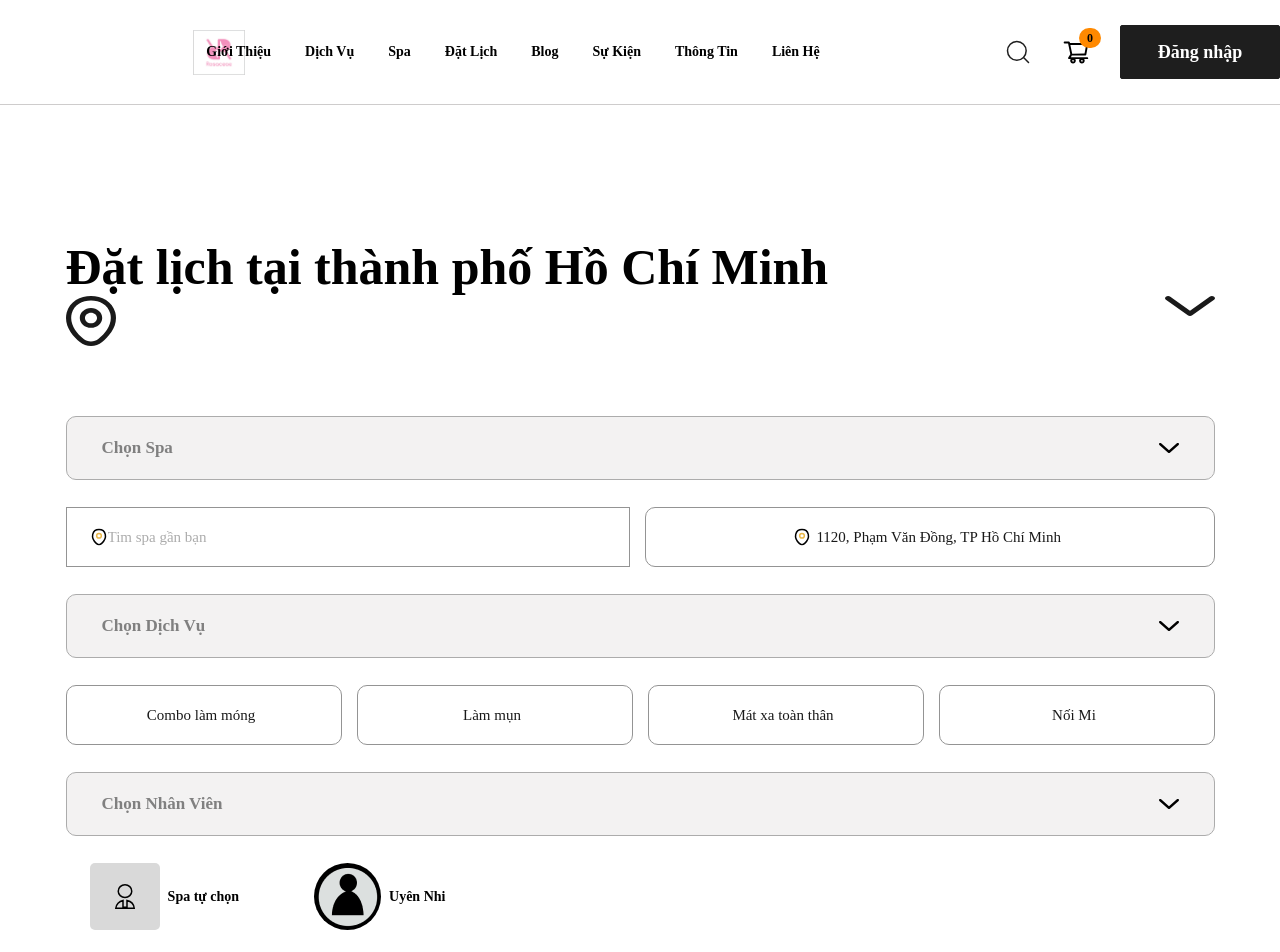
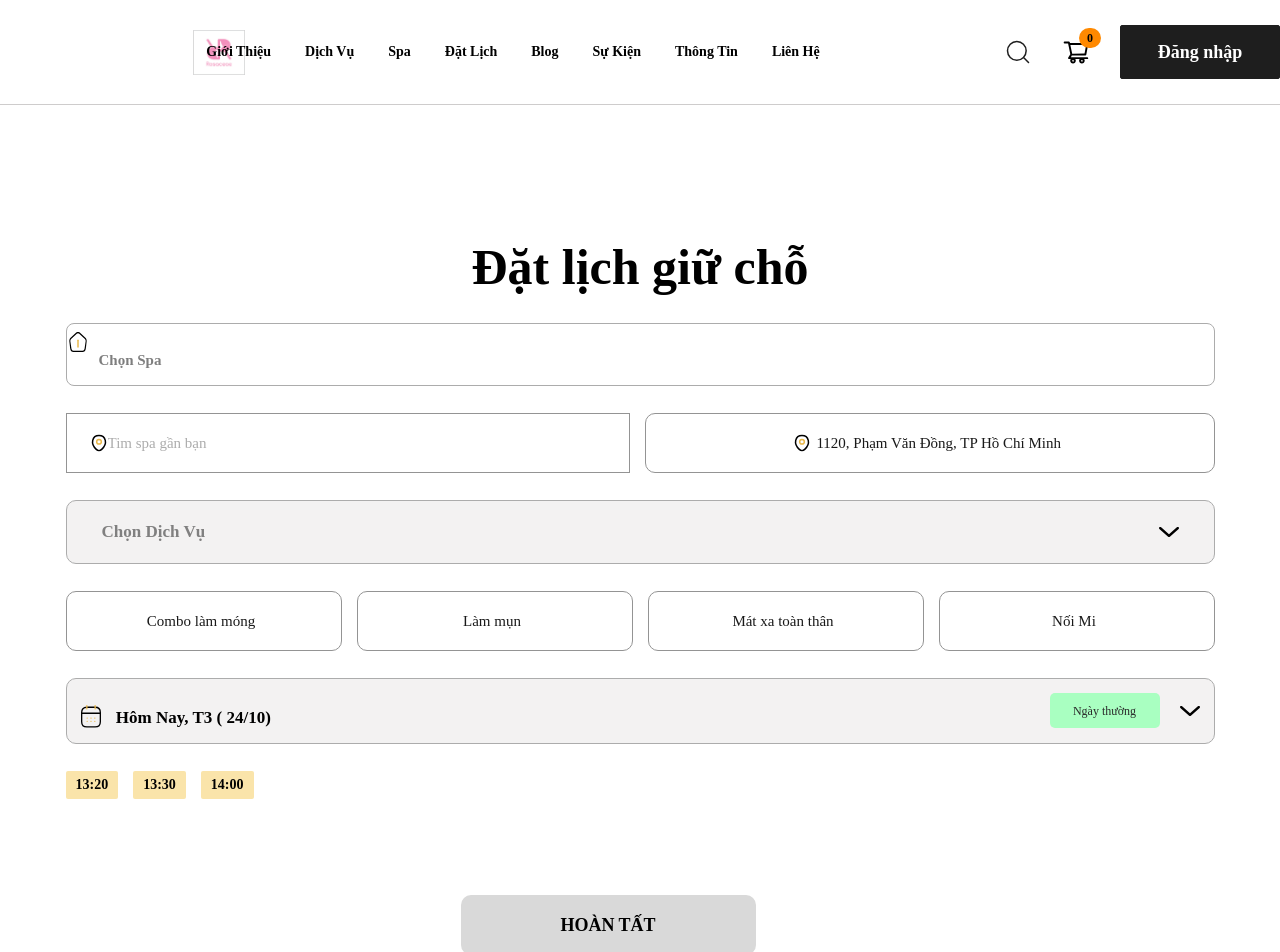
Before and after one commit to dipstickit/rosaceae, a React (Vite) app: page /booking in a window 1280 px wide. Shown: the top 952 px of the page. Built offline with nearby package versions, Linux system fonts and the light colour scheme.

Commit message:
fix props component

```diff
--- a/src/components/Header/index.tsx
+++ b/src/components/Header/index.tsx
@@ -37,7 +37,7 @@ export default function Header({ ...props }: Props) {
     localStorage.removeItem("access-token");
     localStorage.removeItem("user-info");
     dispatch(logoutUser());
-    navigate('/login');
+    navigate("/login");
   };
 
   return (
--- /dev/null
+++ b/src/pages/BookingSalon/index.tsx
@@ -0,0 +1,209 @@
+import React, { useState, useEffect } from "react";
+import {
+  Button,
+  TextField,
+  Container,
+  Typography,
+  Box,
+  CardMedia,
+  Card,
+  CardContent,
+  CircularProgress,
+} from "@mui/material";
+import { Footer, Header } from "../../components";
+import spaService from "../../api/booking.api";
+import { SpaLocation } from "../../types/spaLocation.type";
+import { useNavigate } from "react-router-dom";
+
+type BookingSalonProps = {
+  onSelectSpa: (spa: SpaLocation) => void;
+};
+
+const BookingSalon = ({ onSelectSpa }: BookingSalonProps) => {
+  const [searchTerm, setSearchTerm] = useState<string>("");
+  const [spas, setSpas] = useState<SpaLocation[]>([]);
+  const [filteredSpas, setFilteredSpas] = useState<SpaLocation[]>([]);
+  const [loading, setLoading] = useState<boolean>(true);
+  const [showSpas, setShowSpas] = useState<boolean>(false);
+  const navigate = useNavigate();
+
+  useEffect(() => {
+    const fetchSpas = async () => {
+      try {
+        const response = await spaService.getAllLocation();
+        if (response && response.data) {
+          const data: any = response.data;
+          setSpas(data);
+          setLoading(false);
+        } else {
+          console.error("Failed to fetch spas data");
+          setLoading(false);
+        }
+      } catch (error) {
+        console.error("Error fetching spas data:", error);
+        setLoading(false);
+      }
+    };
+
+    fetchSpas();
+  }, []);
+
+  const fetchSpaLocation = async () => {
+    try {
+      setLoading(true);
+      const response = await spaService.getLocationNearBy();
+      if (response && response.data) {
+        const data: any = response.data;
+        setSpas(data);
+        setFilteredSpas(data);
+        setLoading(false);
+        setShowSpas(true);
+      } else {
+        console.error("Failed to fetch spas data");
+        setLoading(false);
+      }
+    } catch (error) {
+      console.error("Error fetching spas data:", error);
+      setLoading(false);
+    }
+  };
+
+  useEffect(() => {
+    if (searchTerm) {
+      const filtered = spas.filter((spa) =>
+        spa.accountName.toLowerCase().includes(searchTerm.toLowerCase())
+      );
+      setFilteredSpas(filtered);
+      setShowSpas(true);
+    } else {
+      setFilteredSpas(spas);
+    }
+  }, [searchTerm, spas]);
+
+  const handleSearchInputChange = (
+    event: React.ChangeEvent<HTMLInputElement>
+  ) => {
+    const term = event.target.value;
+    setSearchTerm(term);
+  };
+
+  const handleSelectSpa = (spa: SpaLocation) => {
+    console.log("Selected spa:", spa);
+    if (typeof onSelectSpa === "function") {
+      onSelectSpa(spa);
+    } else {
+      console.error("onSelectSpa is not a function");
+    }
+    navigate("/booking");
+  };
+
+  const handleFindNearbySpas = async (
+    event: React.MouseEvent<HTMLButtonElement>
+  ) => {
+    event.preventDefault();
+    await fetchSpaLocation();
+    setSearchTerm("");
+  };
+
+  if (loading) {
+    return (
+      <Container className="flex items-center justify-center min-h-screen">
+        <CircularProgress />
+      </Container>
+    );
+  }
+
+  return (
+    <div className="flex flex-col min-h-screen">
+      <Header />
+      <Container className="flex-grow flex items-center justify-center">
+        <Box className="bg-white p-8 rounded-lg shadow-lg">
+          <Typography variant="h4" className="mb-9 font-bold text-center">
+            Chọn spa
+          </Typography>
+          <Box className="mb-4">
+            <TextField
+              fullWidth
+              value={searchTerm}
+              onChange={handleSearchInputChange}
+              placeholder="Tìm kiếm..."
+              variant="outlined"
+              className="mb-4"
+              InputProps={{
+                sx: { borderRadius: 5 },
+              }}
+            />
+          </Box>
+          <Box className="mb-4 flex space-x-4">
+            <Button
+              onClick={handleFindNearbySpas}
+              variant="contained"
+              color="primary"
+              className="bg-blue-500 hover:bg-blue-600"
+              sx={{
+                borderRadius: 2,
+                backgroundColor: "#43a047",
+                "&:hover": { backgroundColor: "#388e3c" },
+              }}
+            >
+              Tìm Spa gần đây
+            </Button>
+          </Box>
+        </Box>
+
+        {showSpas && (
+          <Box className="mt-6 flex flex-wrap justify-start gap-4">
+            {filteredSpas.slice(0, 5).map((spa) => (
+              <Card
+                key={spa.locationID}
+                className="overflow-hidden max-w-xs mb-4"
+              >
+                <CardMedia
+                  component="img"
+                  height="140"
+                  image={spa.coverImages}
+                  alt={spa.accountName}
+                  onClick={() => handleSelectSpa(spa)}
+                  style={{ cursor: "pointer" }}
+                />
+                <CardContent className="p-2 flex flex-col justify-start items-start">
+                  <Typography gutterBottom variant="h5" component="div">
+                    {spa.accountName}
+                  </Typography>
+                  <Typography
+                    variant="body2"
+                    color="textSecondary"
+                    component="p"
+                    className="truncate-2-lines"
+                  >
+                    {spa.address}
+                  </Typography>
+                  <Typography
+                    variant="body2"
+                    color="textSecondary"
+                    component="p"
+                    className="mt-1"
+                  >
+                    {spa.phone}
+                  </Typography>
+                  <Button
+                    variant="contained"
+                    color="primary"
+                    href={spa.locationUrl}
+                    target="_blank"
+                    className="mt-2"
+                  >
+                    Xem trên bản đồ
+                  </Button>
+                </CardContent>
+              </Card>
+            ))}
+          </Box>
+        )}
+      </Container>
+      <Footer />
+    </div>
+  );
+};
+
+export default BookingSalon;
--- a/src/pages/BookingServiceDetail/index.tsx
+++ b/src/pages/BookingServiceDetail/index.tsx
@@ -3,8 +3,10 @@ import { Button, Heading, Img, SelectBox, Input } from "../../components";
 import DateBooking from "../../components/DateBooking";
 import Footer from "../../components/Footer";
 import Header from "../../components/Header";
-import ListEmploy from "../../components/ListEmploy";
-import { OptionProps } from "react-select";
+import { useNavigate } from "react-router-dom";
+import { useState } from "react";
+import { SpaLocation } from "../../types/spaLocation.type";
+import BookingSalon from "../BookingSalon";
 
 const dropDownOptions = [
   { label: "Option1", value: "option1" },
@@ -15,18 +17,20 @@ const dateBookingData = [
   { time: "13:20" },
   { time: "13:30" },
   { time: "14:00" },
-  // Add more time slots as needed
-];
-
-const employeesData = [
-  { imgIrl: "images/img_rectangle_6056.png", title: "Uyên Nhi" },
-  { imgIrl: "images/img_rectangle_6056.png", title: "Ánh Nhi" },
-  { imgIrl: "images/img_rectangle_6056.png", title: "Vân Anh" },
-  { imgIrl: "images/img_rectangle_6056.png", title: "Hoa Nhi" },
-  // Add more employees as needed
 ];
 
 export default function BookingServiceDetailPage() {
+  const navigate = useNavigate();
+  const [receivedData, setReceivedData] = useState<string>("");
+
+  const handleButtonClick = () => {
+    navigate("/bookingsalon");
+  };
+
+  const handleReceiveData = (spa: SpaLocation) => {
+    setReceivedData(spa.accountName);
+  };
+
   return (
     <>
       <Helmet>
@@ -44,51 +48,31 @@ export default function BookingServiceDetailPage() {
               <Heading
                 size="12xl"
                 as="h1"
-                className="!font-bevietnam11 !text-black-900"
+                className="!font-bevietnam11 !text-black-900 text-center "
               >
-                Đặt lịch tại thành phố Hồ Chí Minh
+                Đặt lịch giữ chỗ
               </Heading>
-              <div className="flex items-start justify-between gap-5">
-                <Img
-                  src="images/img_linkedin.svg"
-                  alt="linkedin"
-                  className="w-[50px] h-[50px]"
-                />
-
-                <Img
-                  src="images/img_arrow_down_gray_900_02.svg"
-                  alt="arrowdown"
-                  className="mb-[21px] h-[20px]"
-                />
-              </div>
             </div>
           </div>
-          <SelectBox
-            className="container-xs mt-[70px] border border-solid border-gray-500 font-bevietnam11 font-bold md:p-5 sm:px-5 sm:pt-5"
-            shape="round"
-            indicator={
-              <Img
-                src="images/img_arrowdown_black_900.svg"
-                alt="arrow_down"
-                className="h-[10px] w-[20px]"
-              />
-            }
-            getOptionLabel={(e: OptionProps) => (
-              <>
-                <div className="flex items-center">
-                  <Img
-                    src="images/img_iconhomeunselected.svg"
-                    alt="icon_home_unselected"
-                    className="h-[25px] w-[22px]"
-                  />
-                  <span>{e.label}</span>
-                </div>
-              </>
-            )}
-            name="chnspa"
-            placeholder={`Chọn Spa `}
-            options={dropDownOptions}
-          />
+          <button
+            className="container-xs mt-[27px] border border-solid border-gray-500 font-bevietnam11 font-bold md:p-5 sm:px-5 sm:pt-5 rounded-lg"
+            onClick={handleButtonClick}
+          >
+            <img
+              src="images/img_iconhomeunselected.svg"
+              alt="icon_home_unselected"
+              className="h-[20px] w-[22px] mr-2 mt-2"
+              style={{ alignSelf: "center" }}
+            />
+            <Heading className="text-left opacity-50 ml-8 mb-4" size="md">
+              {receivedData ? (
+                <BookingSalon onSelectSpa={handleReceiveData} />
+              ) : (
+                "Chọn Spa"
+              )}
+            </Heading>
+          </button>
+
           <div className="container-xs mt-[27px] md:p-5">
             <div className="gap-[15px] flex sm:flex-col">
               <Input
@@ -173,41 +157,6 @@ export default function BookingServiceDetailPage() {
               </Button>
             </div>
           </div>
-          <SelectBox
-            className="container-xs mt-[27px] border border-solid border-gray-500 font-bevietnam11 font-bold md:p-5 sm:px-5 sm:pt-5"
-            shape="round"
-            indicator={
-              <Img
-                src="images/img_arrowdown_black_900.svg"
-                alt="arrow_down"
-                className="h-[10px] w-[20px]"
-              />
-            }
-            getOptionLabel={(e: OptionProps) => (
-              <>
-                <div className="flex items-center">
-                  <Img
-                    src="images/img_settings_black_900.svg"
-                    alt="settings"
-                    className="h-[25px] w-[20px]"
-                  />
-                  <span>{e.label}</span>
-                </div>
-              </>
-            )}
-            name="chnnhnvin"
-            placeholder={`Chọn Nhân Viên`}
-            options={dropDownOptions}
-          />
-
-          {/* {employeesData.map((item, index) => (
-            <ListEmploy
-              key={"makeupservice17" + index}
-              className="gap-[34px] items-center md:w-full"
-              {...item}
-            />
-          ))} */}
-          <ListEmploy />
           <div className="container-xs rounded-[10px] pb-[15px] mt-[27px] flex justify-center border border-solid border-gray-500 bg-gray-100_04 px-3.5 pt-3.5 md:p-5">
             <div className="flex w-full items-center justify-between gap-5 sm:flex-col">
               <div className="gap-[15px] flex items-center self-end">
--- a/src/pages/Payment/index.tsx
+++ b/src/pages/Payment/index.tsx
@@ -146,7 +146,7 @@ const CheckOutPage: React.FC = () => {
 
     const orderData = {
       description: "Thanh toán đơn hàng",
-      returnUrl: "https://93b9-118-71-127-9.ngrok-free.app/api/v1/item",
+      returnUrl: "https://be27-113-22-107-62.ngrok-free.app/api/v1/item",
       cancelUrl: "http://localhost:5173/",
       total: finalTotal,
       voucherId: 0,
--- a/src/router/Routes.tsx
+++ b/src/router/Routes.tsx
@@ -25,6 +25,7 @@ import DashboardDesignPage from "../pages/DashboardDesign";
 import ReportrevenuePage from "../pages/Reportrevenue";
 import LoginPage from "../pages/Login";
 import ItemDetail from "../pages/ItemDetail";
+import BookingSalon from "../pages/BookingSalon";
 
 const RosaceaeRoutes = () => {
   const element = useRoutes([
@@ -55,6 +56,7 @@ const RosaceaeRoutes = () => {
     { path: "settingpage3", element: <SettingPageThreePage /> },
     { path: "dashboard", element: <DashboardDesignPage /> },
     { path: "reportave", element: <ReportrevenuePage /> },
+    { path: "bookingsalon", element: <BookingSalon /> },
   ]);
   return element;
 };
```
Also changed, not shown: src/api/axiosCustomize.ts (+9 -8 lines), src/api/booking.api.ts (added, +17 -0 lines), src/types/spaLocation.type.ts (added, +15 -0 lines).
